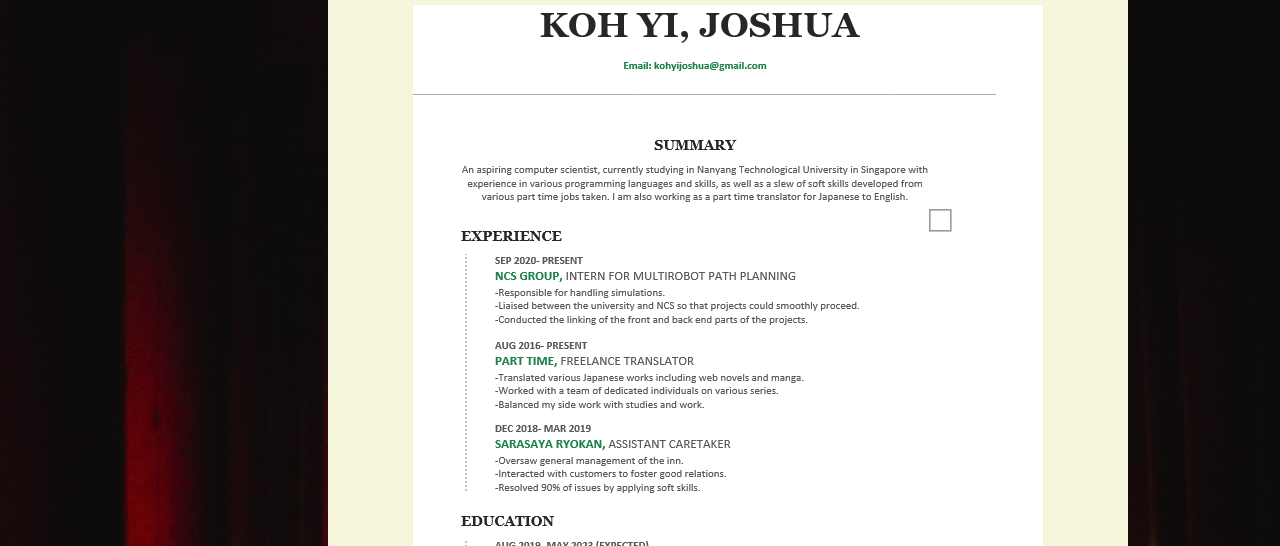
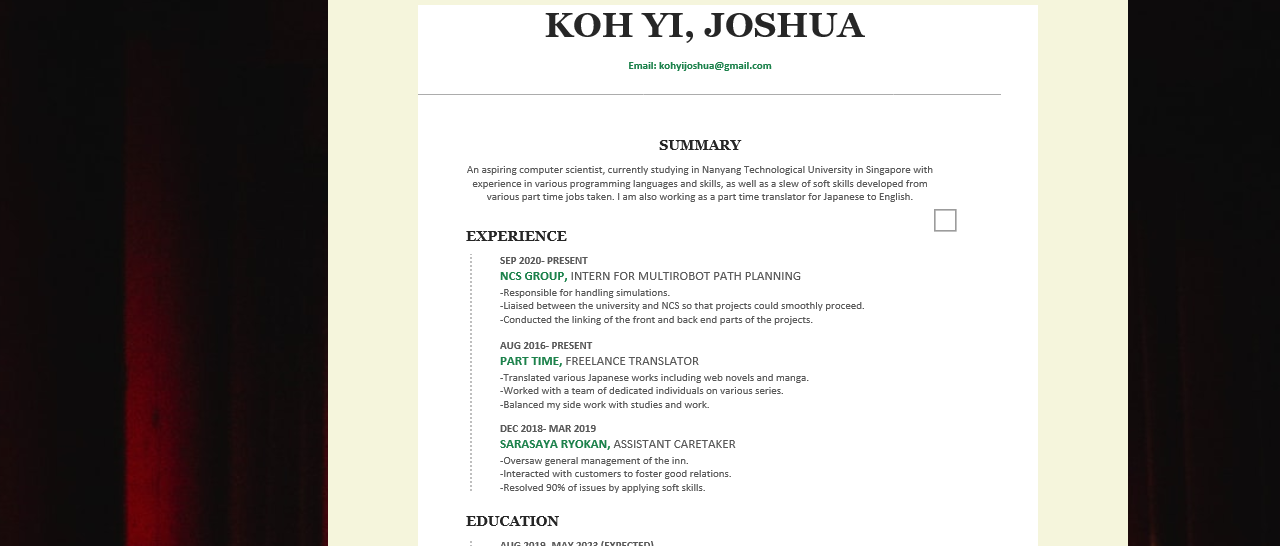
Before and after one commit to KohYiJoshua/KohYiJoshua.github.io, a plain HTML site: page resume.html in a window 1280 px wide. Shown: the part 254-800 px from the top of the page. Drawn offline with Linux system fonts and the light colour scheme.

Commit message:
Update master.css

```diff
--- a/css/master.css
+++ b/css/master.css
@@ -96,7 +96,7 @@ ul {
 }
 
 .slide-container {
-  width: 630px;
+  width: 620px;
   height: 788px;
   margin: 0 auto;
   overflow: hidden;
@@ -104,7 +104,7 @@ ul {
 }
 
 .image-container{
-  width: 1260px;
+  width: 1240px;
   height: 788px;
   margin: 0 auto;
   position: relative;
@@ -138,7 +138,7 @@ ul {
   left: 0px;
 }
 #slider-image-2:target ~ .image-container{
-  left: -736px;
+  left: -620px;
 }
 
 .column {
```
